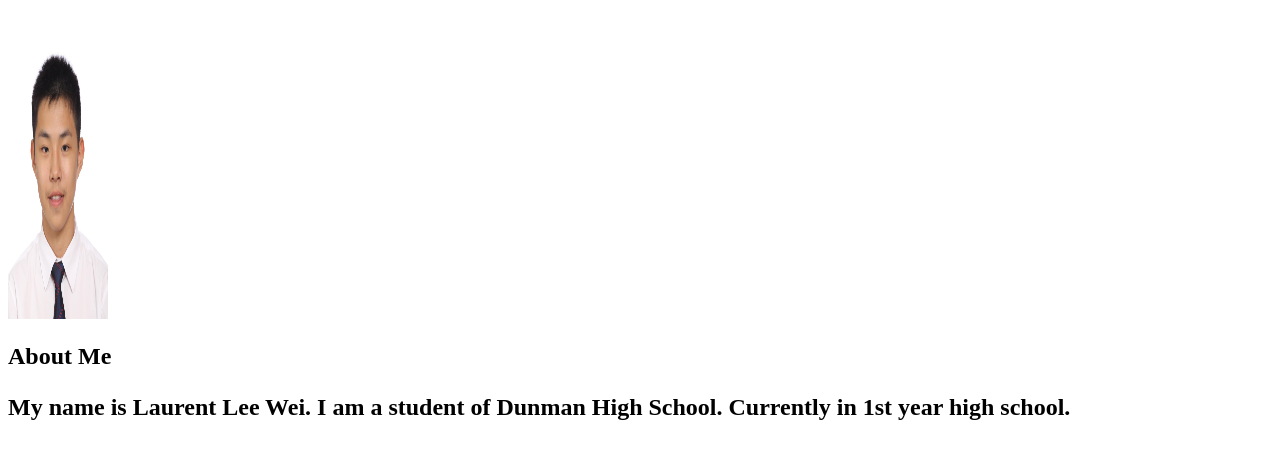
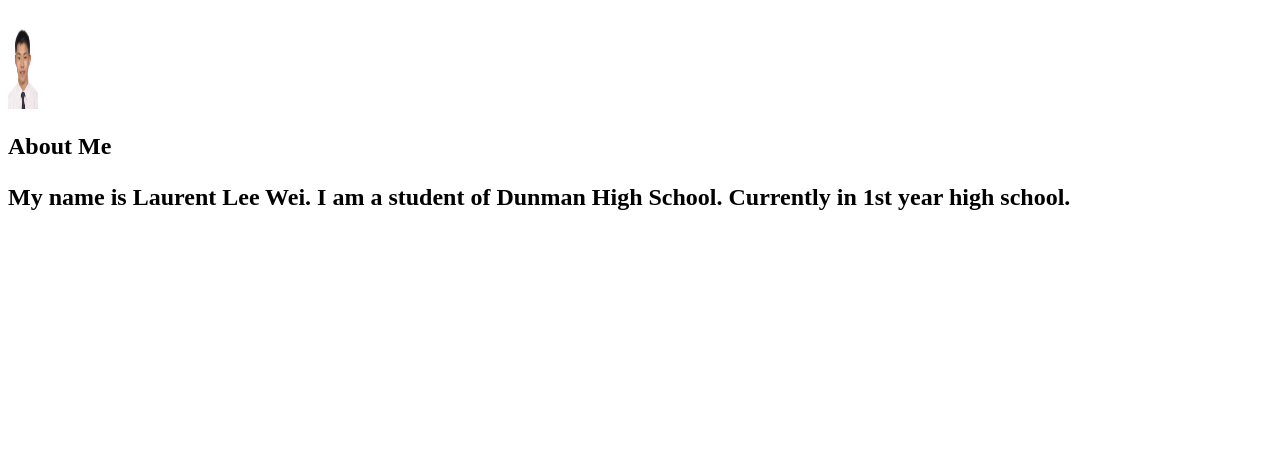
Before and after one commit to dhsleeweilaurent/dhsleeweilaurent.github.io, a plain HTML site: page index.html in a window 1280 px wide. Shown: the part 61-520 px from the top of the page. Drawn offline with Linux system fonts and the light colour scheme.

Commit message:
Update index.html

```diff
--- a/index.html
+++ b/index.html
@@ -2,7 +2,7 @@
 <html>
 <body>
 <h1>My Portfolio</h1>
-  <img src="Laurentisnice.jpg" height=300 width=100>
+  <img src="Laurentisnice.jpg" height=90 width=30>
 <h2> About Me<h2>
   <p>My name is Laurent Lee Wei. I am a student of Dunman High School. Currently in 1st year high school.
 </body>
```
